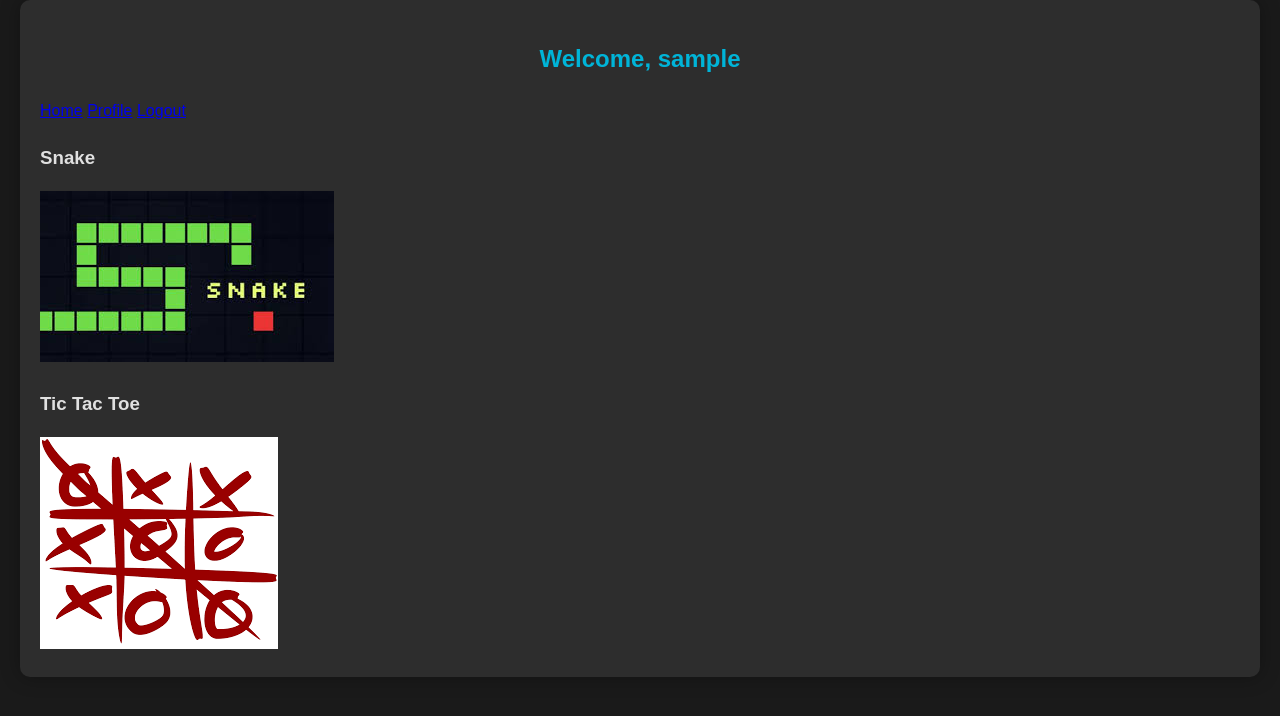
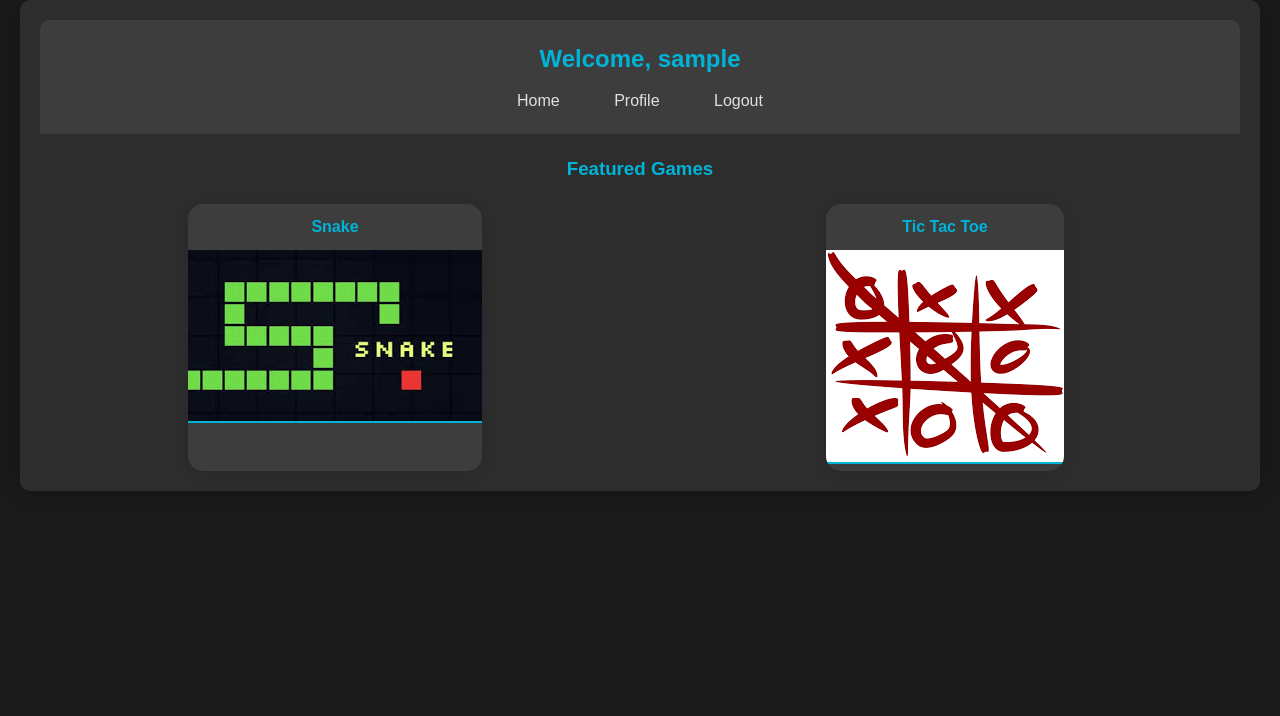
Before and after one commit to bossyobro/game_portal, a PHP site: page /dashboard.php in a window 1280 px wide. Shown: the top 716 px of the page. Run offline with PHP 8.4, Linux system fonts and the light colour scheme; the visitor is signed in with stand-in values (Sample User, id 1).

Commit message:
Styles
cool

```diff
--- a/dashboard.php
+++ b/dashboard.php
@@ -14,23 +14,29 @@ if (!isset($_SESSION['user_id'])) {
 </head>
 <body>
     <div class="dashboard-container">
+        <header class="dashboard-header">
             <h2>Welcome, <?php echo htmlspecialchars($_SESSION['username']); ?></h2>
-        <nav>
+            <nav class="dashboard-nav">
                 <a href="index.php">Home</a>
                 <a href="profile.php">Profile</a>
                 <a href="logout.php">Logout</a>
             </nav>
+        </header>
+
         <div class="game-container">
-            <div class="game">
-                <h3>Snake</h3>
+            <h3>Featured Games</h3>
+            <div class="game-grid">
+                <div class="game-card">
+                    <h4>Snake</h4>
                     <a href="snake.html"><img src="static/Images/Snake.jpg" alt="Snake Game"></a>
                 </div>
- <div class="game">
-                <h3>Tic Tac Toe</h3>
+                <div class="game-card">
+                    <h4>Tic Tac Toe</h4>
                     <a href="tictactoe.php"><img src="static/Images/TicTacToe.png" alt="Tic Tac Toe Game"></a>
                 </div>
                 <!-- Add more games here -->
             </div>
         </div>
+    </div>
 </body>
 </html>
--- a/static/style.css
+++ b/static/style.css
@@ -275,7 +275,86 @@ footer {
     color: #00b4d8;
 }
 
-/* Responsive Styles */
+
+
+/* New Dashboard Styles */
+.dashboard-container {
+    max-width: 1200px;
+    margin: 0 auto;
+    padding: 20px;
+    background-color: #2d2d2d;
+    box-shadow: 0px 0px 20px rgba(0, 0, 0, 0.3);
+    border-radius: 10px;
+}
+
+.dashboard-header {
+    background-color: #3d3d3d;
+    padding: 20px;
+    text-align: center;
+    border-radius: 10px 10px 0 0;
+    margin-bottom: 20px;
+}
+
+.dashboard-header h2 {
+    color: #00b4d8;
+    margin: 0;
+}
+
+.dashboard-nav {
+    margin-top: 10px;
+}
+
+.dashboard-nav a {
+    color: #e0e0e0;
+    text-decoration: none;
+    margin: 0 15px;
+    padding: 5px 10px;
+    border-radius: 5px;
+    transition: background-color 0.3s, color 0.3s;
+}
+
+.dashboard-nav a:hover {
+    background-color: rgba(0, 180, 216, 0.1);
+    color: #00b4d8;
+}
+
+.game-container {
+    margin-top: 20px;
+}
+
+.game-container h3 {
+    color: #00b4d8;
+    text-align: center;
+    margin-bottom: 20px;
+}
+
+/* Update existing .game-grid for dashboard */
+.dashboard-container .game-grid {
+    grid-template-columns: repeat(auto-fit, minmax(200px, 1fr));
+    gap: 20px;
+}
+
+/* Update existing .game-card for dashboard */
+.dashboard-container .game-card {
+    background-color: #3d3d3d;
+    transition: transform 0.3s, box-shadow 0.3s;
+    max-width: 100%;
+}
+
+.dashboard-container .game-card h4 {
+    color: #00b4d8;
+    padding: 10px;
+    text-align: center;
+    margin: 0;
+}
+
+.dashboard-container .game-card img {
+    width: 100%;
+    height: auto;
+    border-bottom: 2px solid #00b4d8;
+}
+
+/* Update Responsive Styles */
 @media (max-width: 768px) {
     .game {
         width: 100%;
@@ -301,6 +380,14 @@ footer {
     .form-container {
         margin: 20px;
     }
+
+    .dashboard-container .game-grid {
+        grid-template-columns: repeat(auto-fit, minmax(150px, 1fr));
+    }
+
+    .dashboard-nav a {
+        margin: 0 5px;
+    }
 }
 
 /* End of Styles */
```
Also changed, not shown: index.php (+1 -17 lines). Lines whose indentation alone changed are shown as unchanged.
